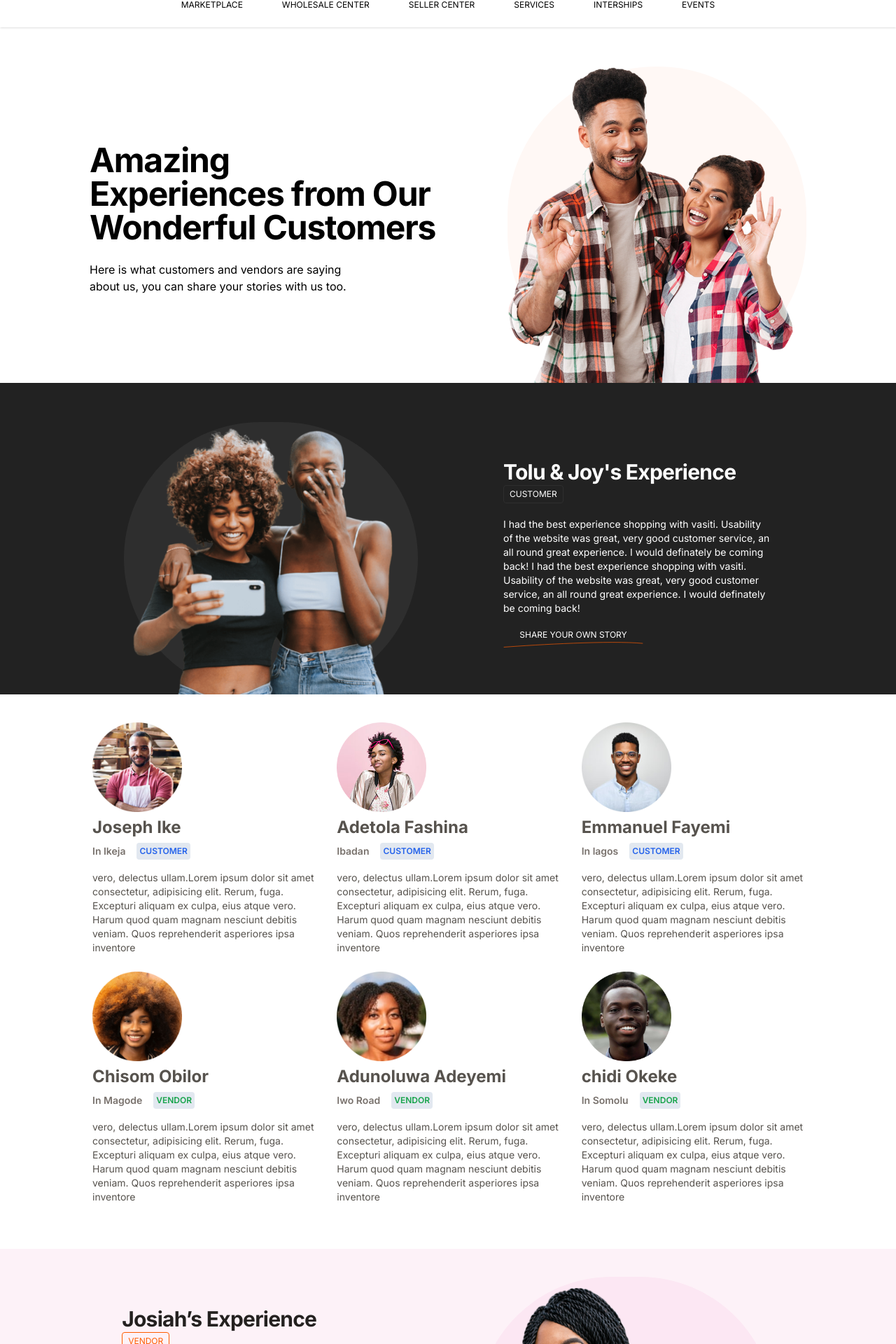
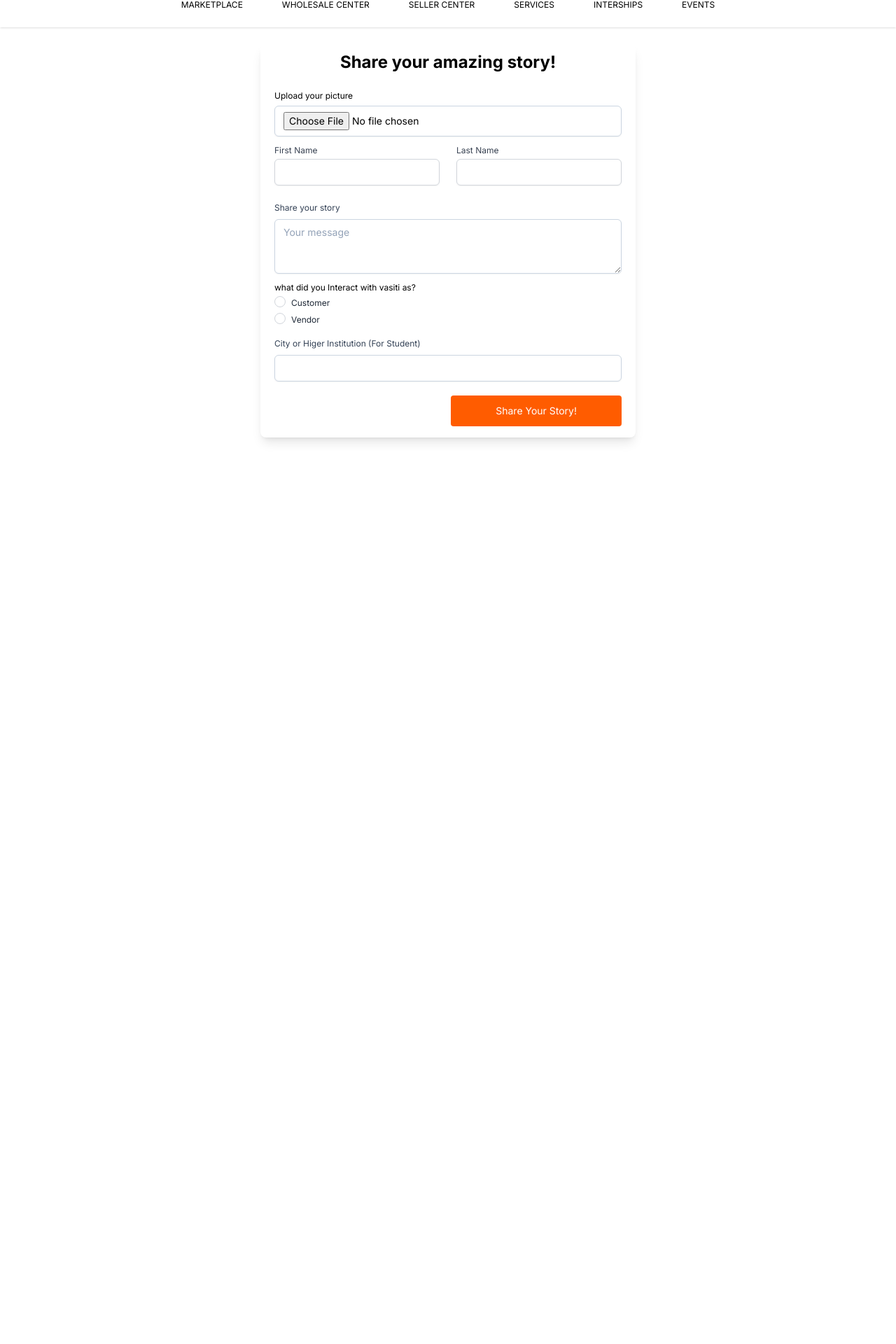
Before and after one commit to olamideolajide01/testimonial-app, a React (Create React App) app: page /stories in a window 1280 px wide. Shown: the part 77-1997 px from the top of the page at 70% size. After the commit the page ends 800 px from the top, so only its background shows below. Built offline with nearby package versions, Linux system fonts and the light colour scheme.

Commit message:
third commit

```diff
--- a/package.json
+++ b/package.json
@@ -9,6 +9,7 @@
     "react": "^18.2.0",
     "react-dom": "^18.2.0",
     "react-icons": "^4.4.0",
+    "react-router-dom": "^6.3.0",
     "react-scripts": "5.0.1",
     "web-vitals": "^2.1.4"
   },
--- a/src/App.js
+++ b/src/App.js
@@ -1,24 +1,19 @@
 import React from "react";
+import { Routes, Route } from "react-router-dom";
 import NavigationBar from "./components/NavBar";
-import HeroPage from "./components/HeroPage";
-import FooterPage from "./components/FooterPage";
-import TestimonialHero from "./components/TestimonialHero";
-import Customer from "./components/Customer";
-import Vendors from "./components/Vendors";
-import ReviewForm from "./components/ReviewForm";
+import Home from "./pages/Home";
+import Stories from "./pages/Stories";
 
 function App() {
   return (
-    <div className="App">
-      <NavigationBar />
-      <main className="mb-32">
-        <HeroPage />
-        <Customer className=" container py-5 my-6" />
-        <TestimonialHero />
-        <Vendors className=" container" />
-        <ReviewForm />
-      </main>
-      <FooterPage />
+    <div>
+      <div>
+        <NavigationBar />
+      </div>
+      <Routes>
+        <Route path="/" element={<Home />}></Route>
+        <Route path="/stories" element={<Stories />}></Route>
+      </Routes>
     </div>
   );
 }
--- a/src/components/HeroPage.js
+++ b/src/components/HeroPage.js
@@ -1,11 +1,6 @@
 import React from "react";
 
-import ReviewForm from "../components/ReviewForm";
-
 export default function HeroPage() {
-  const [modal, setModal] = React.useState(false);
-  const Toggle = () => setModal(!modal);
-
   return (
     <div>
       <section className="md:flex flex-row container sm:w-4/5 md:justify-between pt-6 md:pt-10  lg:pt-15 ">
@@ -45,10 +40,7 @@ export default function HeroPage() {
               great, very good customer service, an all round great experience.
               I would definately be coming back!
             </p>
-            <button
-              onClick={() => Toggle()}
-              className="text-[.52rem] relative curve  sm:text-xs  mt-5"
-            >
+            <button className="text-[.52rem] relative curve  sm:text-xs  mt-5">
               SHARE YOUR OWN STORY
               <svg
                 width="200"
@@ -66,7 +58,6 @@ export default function HeroPage() {
           </div>
         </div>
       </section>
-      <ReviewForm show={modal} close={Toggle} />
     </div>
   );
 }
--- a/src/components/ReviewForm.js
+++ /dev/null
@@ -1,196 +0,0 @@
-import React, { useState } from "react";
-import { FaTimes } from "react-icons/fa";
-import ThankYou from "./ThankYou";
-
-export default function ReviewForm({ show, close }) {
-  const [modalHappy, setModalHappy] = React.useState(false);
-  const Toggle2 = () => setModalHappy(!modalHappy);
-  const [testInfo, setTestInfo] = useState({
-    image: "",
-    firstName: "",
-    lastName: "",
-    text: "",
-    category: "",
-    location: "",
-  });
-
-  const handleSubmit = (event) => {
-    event.preventDefault();
-
-    setTestInfo({ ...testInfo, [event.target.name]: event.target.value });
-    setTestInfo({
-      image: "",
-      firstName: "",
-      lastName: "",
-      text: "",
-      category: "",
-      location: "",
-    });
-  };
-
-  return (
-    <div>
-      {show ? (
-        <div
-          show={show}
-          className="flex justify-center items-center overflow-x-hidden  max-h-screen fixed inset-0 z-50 outline-none focus:outline-none"
-        >
-          <div className="relative  my-6 mx-auto overflow-y   w-auto max-h-screen  ">
-            <div className="border-0 px-5   rounded-lg shadow-lg relative  w-full  bg-white outline-none focus:outline-none">
-              <span className="p-1 ">
-                <FaTimes onClick={() => close()} title="close modal" />
-              </span>
-              <h2 className="text-center pt-2 pb-4 font-black text-[1.2rem]">
-                Share your amazing story!
-              </h2>
-
-              <form onSubmit={handleSubmit}>
-                <p className="mb-3">
-                  <label htmlFor="image" className="text-xs">
-                    Upload your picture
-                  </label>
-                  <input
-                    onChange={(e) =>
-                      setTestInfo({ ...testInfo, image: e.target.value })
-                    }
-                    value={testInfo.image}
-                    type="file"
-                    id="image"
-                    class="mt-1 block w-full px-3 py-2 bg-white border border-slate-300 rounded-md text-sm shadow-sm placeholder-slate-400
-                   focus:outline-none focus:border-orange focus:ring-1 focus:ring-orange"
-                  />
-                </p>
-                <div className="grid grid-cols-6 gap-6 mb-6">
-                  <div className="col-span-6 sm:col-span-3">
-                    <label
-                      htmlFor="firstname"
-                      className="block text-xs font-medium text-gray-700"
-                    >
-                      First Name
-                    </label>
-                    <input
-                      id
-                      type="text"
-                      name="firstname"
-                      value={testInfo.firstName}
-                      onChange={(e) =>
-                        setTestInfo({ ...testInfo, firstName: e.target.value })
-                      }
-                      className="mt-1 focus:ring-indigo-500 focus:border-indigo-500 block w-full shadow-sm sm:text-sm border-gray-300 rounded-md"
-                    />
-                  </div>
-
-                  <div className="col-span-6 sm:col-span-3">
-                    <label
-                      htmlFor="lastname"
-                      className="block text-xs font-medium text-gray-700"
-                    >
-                      Last Name
-                    </label>
-                    <input
-                      type="text"
-                      name="lastname"
-                      id="lastname"
-                      value={testInfo.lastName}
-                      onChange={(e) =>
-                        setTestInfo({ ...testInfo, lastName: e.target.value })
-                      }
-                      className="mt-1 focus:ring-indigo-500 focus:border-indigo-500 block w-full shadow-sm sm:text-sm border-gray-300 rounded-md"
-                    />
-                  </div>
-                </div>
-
-                <p className="mb-3">
-                  <span class="block text-xs font-medium text-slate-700">
-                    Share your story
-                  </span>
-                  <textarea
-                    className="mt-2 block w-full px-3 py-2 bg-white border border-slate-300 rounded-md text-sm shadow-sm placeholder-slate-400
-                   focus:outline-none focus:border-orange focus:ring-1 focus:ring-orange"
-                    id="story"
-                    rows="3"
-                    placeholder="Your message"
-                    value={testInfo.text}
-                    onChange={(e) =>
-                      setTestInfo({ ...testInfo, text: e.target.value })
-                    }
-                  ></textarea>
-                </p>
-
-                <p className="mb-4">
-                  <div className="text-xs">
-                    what did you Interact with vasiti as?
-                  </div>
-                  <div>
-                    <label
-                      className=" text-xs  text-gray-800"
-                      htmlFor="Customer"
-                    >
-                      Customer
-                    </label>
-                    <input
-                      className="form-check-input appearance-none rounded-full h-4 w-4 border border-gray-300 bg-white checked:bg-orange checked:border-orange focus:outline-none transition duration-200 mt-1 align-top bg-no-repeat bg-center bg-contain float-left mr-2 cursor-pointer"
-                      type="radio"
-                      name="category"
-                      id="customer"
-                      value="customer"
-                      checked={testInfo.category === "customer"}
-                      onChange={(e) =>
-                        setTestInfo({ ...testInfo, category: e.target.value })
-                      }
-                    />
-                  </div>
-                  <div>
-                    <label className=" text-xs  text-gray-800" htmlFor="vendor">
-                      Vendor
-                    </label>
-                    <input
-                      className="form-check-input appearance-none rounded-full h-4 w-4 border border-gray-300 bg-white checked:bg-orange checked:border-orange focus:outline-none transition duration-200 mt-1 align-top bg-no-repeat bg-center bg-contain float-left mr-2 cursor-pointer"
-                      type="radio"
-                      name="category"
-                      id="vendor"
-                      value="vendor"
-                      checked={testInfo.category === "vendor"}
-                      onChange={(e) =>
-                        setTestInfo({ ...testInfo, category: e.target.value })
-                      }
-                    />
-                  </div>
-                </p>
-
-                <p>
-                  <label htmlFor="location" class="block mb-3">
-                    <span className="block text-xs font-medium text-slate-700">
-                      City or Higer Institution (For Student)
-                    </span>
-
-                    <input
-                      value={testInfo.location}
-                      onChange={(e) =>
-                        setTestInfo({ ...testInfo, location: e.target.value })
-                      }
-                      id="location"
-                      type="text"
-                      className="mt-2 block w-full px-3 py-2 bg-white border border-slate-300 rounded-md text-sm shadow-sm placeholder-slate-400
-                   focus:outline-none focus:border-orange focus:ring-1 focus:ring-orange"
-                    />
-                  </label>
-                </p>
-
-                <p className="text-end mt-5">
-                  <button
-                    className="text-white text-sm bg-orange rounded  px-16 py-3  mb-4 "
-                    onClick={() => Toggle2()}
-                  >
-                    Share Your Story!
-                  </button>
-                </p>
-              </form>
-            </div>
-          </div>
-        </div>
-      ) : null}
-      <ThankYou shown={modalHappy} close2={Toggle2} />
-    </div>
-  );
-}
--- a/src/components/Vendors.js
+++ b/src/components/Vendors.js
@@ -1,16 +1,14 @@
 import React from "react";
-import vendors from "../vendors";
+import { data1 } from "../vendors";
 
-const UseStateArray = () => {
-  const [people, setPeople] = React.useState(vendors);
-
+const VendorArray = () => {
   return (
     <div className="md:flex flex-row container sm:w-4/5 md:justify-between pt-6 md:pt-10  lg:pt-15">
       <div className="grid grid-cols-1 sm:grid-cols-2 md:grid-cols-3 gap-6">
-        {people.map((person) => {
+        {data1.map((person) => {
           return (
             <div>
-              <Customer key={person.id} {...person}></Customer>
+              <Vendor key={person.id} {...person}></Vendor>
             </div>
           );
         })}
@@ -19,7 +17,9 @@ const UseStateArray = () => {
   );
 };
 
-const Customer = ({ image, firstname, lastname, category, text }) => {
+const Vendor = (props) => {
+  console.log(props);
+  const { image, firstname, lastname, category, text } = props;
   return (
     <section className="text-sm  md:px-1  px-2">
       <p className="text-center">
@@ -38,4 +38,4 @@ const Customer = ({ image, firstname, lastname, category, text }) => {
   );
 };
 
-export default UseStateArray;
+export default VendorArray;
--- /dev/null
+++ b/src/components/contactList.js
@@ -0,0 +1,33 @@
+import React from "react";
+
+export default function contactList({ contacts }) {
+  return (
+    <div>
+      {contacts.contactList.map((contact) => (
+        <div className="card" key={contact.id}>
+          <p className="text-center">
+            <img className="w-32 h-32" src={contact.image} alt="" />
+          </p>
+          <h4 className="mt-3 font-bold text-[1.5rem]  text-stone-600">
+            {contact.firstname} {contact.lastname}
+          </h4>
+          <div className="flex flex-row space-x-4 items-center mt-3 mb-1">
+            <div className="">
+              <p className="font-semibold text-stone-500">{contact.location}</p>
+            </div>
+            {contact.category === "vendor" ? (
+              <p className="text-xs inline-block text-green-600 font-semibold py-1 px-1 rounded bg-slate-200 ">
+                {contact.category.toUpperCase()}
+              </p>
+            ) : (
+              <p className="text-xs inline-block text-blue-600 font-semibold py-1 px-1 rounded bg-slate-200">
+                {contact.category.toUpperCase()}{" "}
+              </p>
+            )}
+          </div>
+          <p className="mt-4 text-stone-600">{contact.text}</p>
+        </div>
+      ))}
+    </div>
+  );
+}
--- a/src/index.js
+++ b/src/index.js
@@ -1,11 +1,14 @@
 import React from "react";
 import ReactDOM from "react-dom/client";
+import { BrowserRouter } from "react-router-dom";
 import "./index.css";
 import App from "./App";
 
 const root = ReactDOM.createRoot(document.getElementById("root"));
 root.render(
   <React.StrictMode>
-    <App />
+    <BrowserRouter>
+      <App />
+    </BrowserRouter>
   </React.StrictMode>
 );
--- /dev/null
+++ b/src/pages/Home.js
@@ -0,0 +1,20 @@
+import React from "react";
+import HeroPage from "../components/HeroPage";
+import FooterPage from "../components/FooterPage";
+import TestimonialHero from "../components/TestimonialHero";
+import Customer from "../components/Customer";
+import Vendors from "../components/Vendors";
+
+export default function Home() {
+  return (
+    <div>
+      <main className="mb-32">
+        <HeroPage />
+        <Customer className=" container py-5 my-6" />
+        <TestimonialHero />
+        <Vendors className=" container" />
+      </main>
+      <FooterPage />
+    </div>
+  );
+}
--- /dev/null
+++ b/src/pages/Stories.js
@@ -0,0 +1,160 @@
+import React, { useState } from "react";
+// import ThankYou from "../components/ThankYou";
+import data from "./../customers";
+
+export default function ReviewForm() {
+  const [people, setPeople] = useState(data);
+  const [testInfo, setTestInfo] = useState({
+    image: "",
+    firstName: "",
+    lastName: "",
+    text: "",
+    category: "",
+    location: "",
+  });
+
+  const handleSubmit = (event) => {
+    event.preventDefault();
+  };
+
+  return (
+    <div>
+      <div className="flex justify-center items-center outline-none focus:outline-none">
+        <div className="relative  my-6 mx-auto   w-auto max-h-screen  ">
+          <div className="border-0 px-5   rounded-lg shadow-lg relative  w-full  bg-white outline-none focus:outline-none">
+            <h2 className="text-center pt-2 pb-4 font-black text-[1.5rem]">
+              Share your amazing story!
+            </h2>
+
+            <form onSubmit={handleSubmit}>
+              <p className="mb-3">
+                <label htmlFor="image" className="text-xs">
+                  Upload your picture
+                </label>
+                <input
+                  onChange={(e) => setTestInfo(e.target.value)}
+                  value={testInfo.image}
+                  type="file"
+                  id="image"
+                  className="mt-1 block w-full px-3 py-2 bg-white border border-slate-300 rounded-md text-sm shadow-sm placeholder-slate-400
+                   focus:outline-none focus:border-orange focus:ring-1 focus:ring-orange"
+                />
+              </p>
+              <div className="grid grid-cols-6 gap-6 mb-6">
+                <div className="col-span-6 sm:col-span-3">
+                  <label
+                    htmlFor="firstname"
+                    className="block text-xs font-medium text-gray-700"
+                  >
+                    First Name
+                  </label>
+                  <input
+                    id
+                    type="text"
+                    name="firstname"
+                    value={testInfo.firstName}
+                    onChange={(e) => setTestInfo(e.target.value)}
+                    className="mt-1 focus:ring-indigo-500 focus:border-indigo-500 block w-full shadow-sm sm:text-sm border-gray-300 rounded-md"
+                  />
+                </div>
+
+                <div className="col-span-6 sm:col-span-3">
+                  <label
+                    htmlFor="lastname"
+                    className="block text-xs font-medium text-gray-700"
+                  >
+                    Last Name
+                  </label>
+                  <input
+                    type="text"
+                    name="lastname"
+                    id="lastname"
+                    value={testInfo.lastName}
+                    onChange={(e) => setTestInfo(e.target.value)}
+                    className="mt-1 focus:ring-indigo-500 focus:border-indigo-500 block w-full shadow-sm sm:text-sm border-gray-300 rounded-md"
+                  />
+                </div>
+              </div>
+
+              <p className="mb-3">
+                <span className="block text-xs font-medium text-slate-700">
+                  Share your story
+                </span>
+                <textarea
+                  className="mt-2 block w-full px-3 py-2 bg-white border border-slate-300 rounded-md text-sm shadow-sm placeholder-slate-400
+                   focus:outline-none focus:border-orange focus:ring-1 focus:ring-orange"
+                  id="story"
+                  rows="3"
+                  placeholder="Your message"
+                  value={testInfo.text}
+                  onChange={(e) => setTestInfo(e.target.value)}
+                ></textarea>
+              </p>
+
+              <div className="mb-4">
+                <div className="text-xs">
+                  what did you Interact with vasiti as?
+                </div>
+                <div>
+                  <label className=" text-xs  text-gray-800" htmlFor="Customer">
+                    Customer
+                  </label>
+                  <input
+                    className="form-check-input appearance-none rounded-full h-4 w-4 border border-gray-300 bg-white checked:bg-orange checked:border-orange focus:outline-none transition duration-200 mt-1 align-top bg-no-repeat bg-center bg-contain float-left mr-2 cursor-pointer"
+                    type="radio"
+                    name="category"
+                    id="customer"
+                    value="customer"
+                    checked={testInfo.category === "customer"}
+                    onChange={(e) => setTestInfo(e.target.value)}
+                  />
+                </div>
+                <div>
+                  <label className=" text-xs  text-gray-800" htmlFor="vendor">
+                    Vendor
+                  </label>
+                  <input
+                    className="form-check-input appearance-none rounded-full h-4 w-4 border border-gray-300 bg-white checked:bg-orange checked:border-orange focus:outline-none transition duration-200 mt-1 align-top bg-no-repeat bg-center bg-contain float-left mr-2 cursor-pointer"
+                    type="radio"
+                    name="category"
+                    id="vendor"
+                    value="vendor"
+                    checked={testInfo.category === "vendor"}
+                    onChange={(e) => setTestInfo(e.target.value)}
+                  />
+                </div>
+              </div>
+
+              <p>
+                <label htmlFor="location" className="block mb-3">
+                  <span className="block text-xs font-medium text-slate-700">
+                    City or Higer Institution (For Student)
+                  </span>
+
+                  <input
+                    value={testInfo.location}
+                    onChange={(e) => setTestInfo(e.target.value)}
+                    id="location"
+                    type="text"
+                    className="mt-2 block w-full px-3 py-2 bg-white border border-slate-300 rounded-md text-sm shadow-sm placeholder-slate-400
+                   focus:outline-none focus:border-orange focus:ring-1 focus:ring-orange"
+                  />
+                </label>
+              </p>
+
+              <p className="text-end mt-5">
+                <button
+                  className="text-white text-sm bg-orange rounded  px-16 py-3  mb-4 "
+                  // onClick={() => Toggle2()}
+                >
+                  Share Your Story!
+                </button>
+              </p>
+            </form>
+          </div>
+        </div>
+      </div>
+      {/* {showModel && <ThankYou />} */}
+    </div>
+  );
+}
--- a/src/vendors.js
+++ b/src/vendors.js
@@ -1,4 +1,4 @@
-const vendors = [
+export const data1 = [
   {
     id: 7,
     image: "imgs/img7.png",
@@ -28,7 +28,6 @@ const vendors = [
     image: "imgs/img10.png",
     firstname: "Keren ",
     lastname: "Ibeh",
-    location: "In Magode",
     category: "VENDOR",
     text: "vero, delectus ullam.Lorem ipsum dolor sit amet consectetur, adipisicing elit. Rerum, fuga. Excepturi aliquam ex culpa, eius atque vero. Harum quod quam magnam nesciunt debitis veniam. Quos reprehenderit asperiores ipsa inventore ",
   },
@@ -49,5 +48,3 @@ const vendors = [
     text: "vero, delectus ullam.Lorem ipsum dolor sit amet consectetur, adipisicing elit. Rerum, fuga. Excepturi aliquam ex culpa, eius atque vero. Harum quod quam magnam nesciunt debitis veniam. Quos reprehenderit asperiores ipsa inventore ",
   },
 ];
-
-export default vendors;
```
Also changed, not shown: src/components/Customer.js (+1 -10 lines), src/components/TestimonialHero.js (+1 -11 lines), src/components/ThankYou.js (+4 -6 lines), 2 other files (tests, documents, lock files or other folders).
